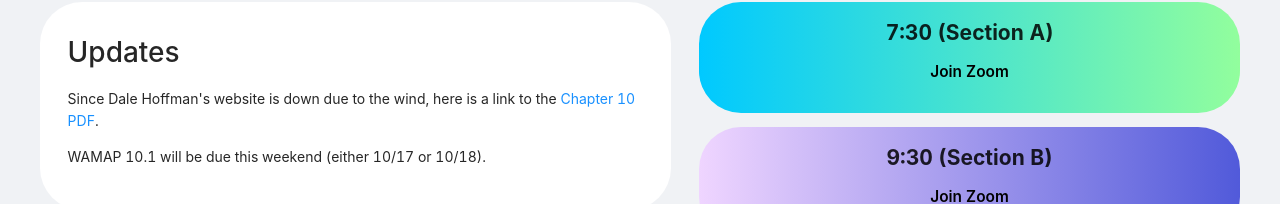
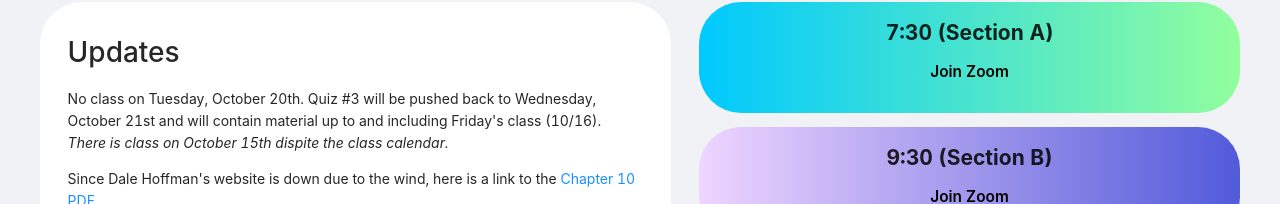
Before and after one commit to garyhtou/DH-Zoom, a React (Create React App) app: page / in a window 1280 px wide. Shown: the part 179-383 px from the top of the page. Built offline with nearby package versions, Linux system fonts and the light colour scheme; no server answers; the database is empty.

Commit message:
update about no class and quiz reschedule

```diff
--- a/src/App.js
+++ b/src/App.js
@@ -231,6 +231,15 @@ class App extends React.Component {
 										<div className="user-leftSection-titleContainer">
 											<h2 className="user-leftSection-title">Updates</h2>
 										</div>
+										<p>
+											No class on Tuesday, October 20th. Quiz #3 will be pushed
+											back to Wednesday, October 21st and will contain material
+											up to and including Friday's class (10/16).{" "}
+											<em>
+												There is class on October 15th dispite the class
+												calendar.
+											</em>
+										</p>
 										<p>
 											Since Dale Hoffman's website is down due to the wind, here
 											is a link to the{" "}
```
